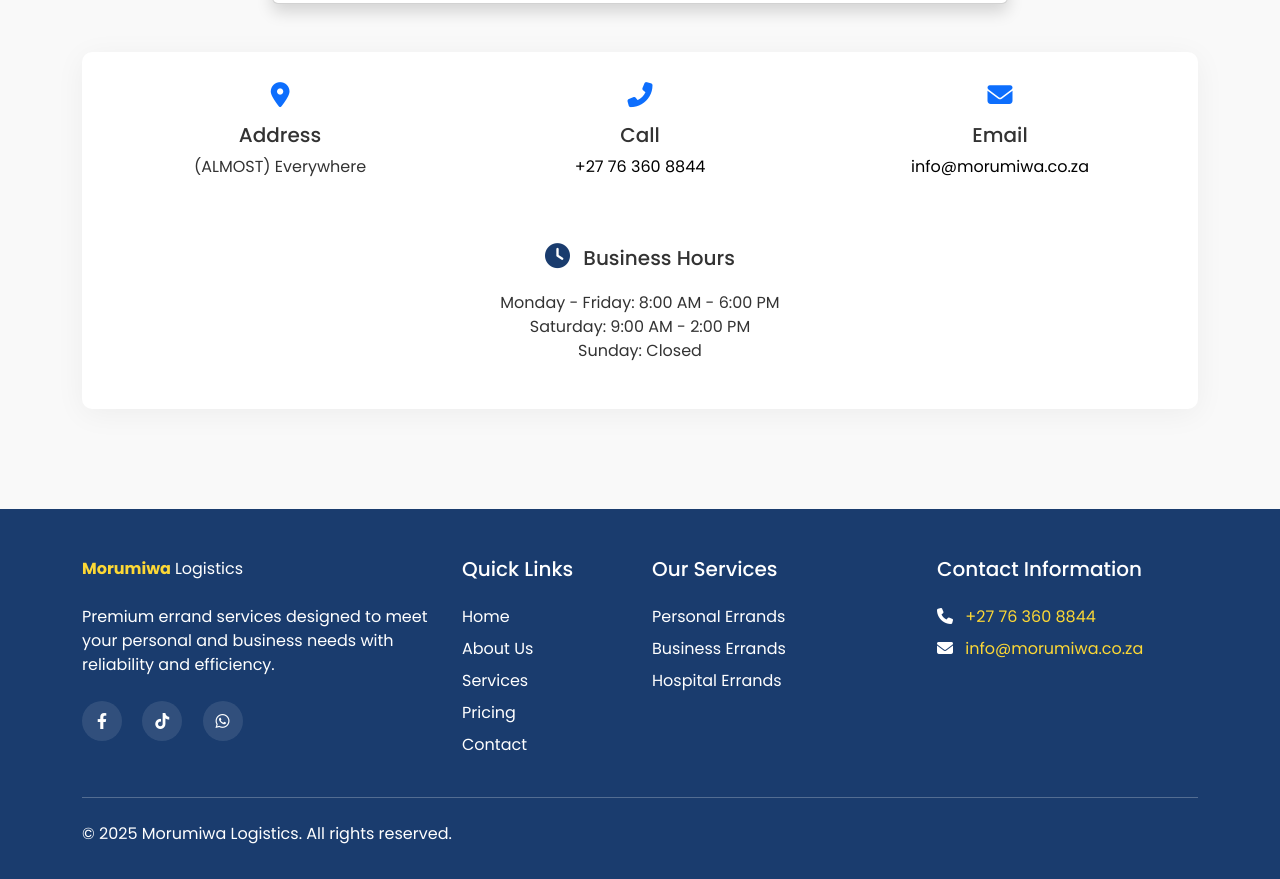
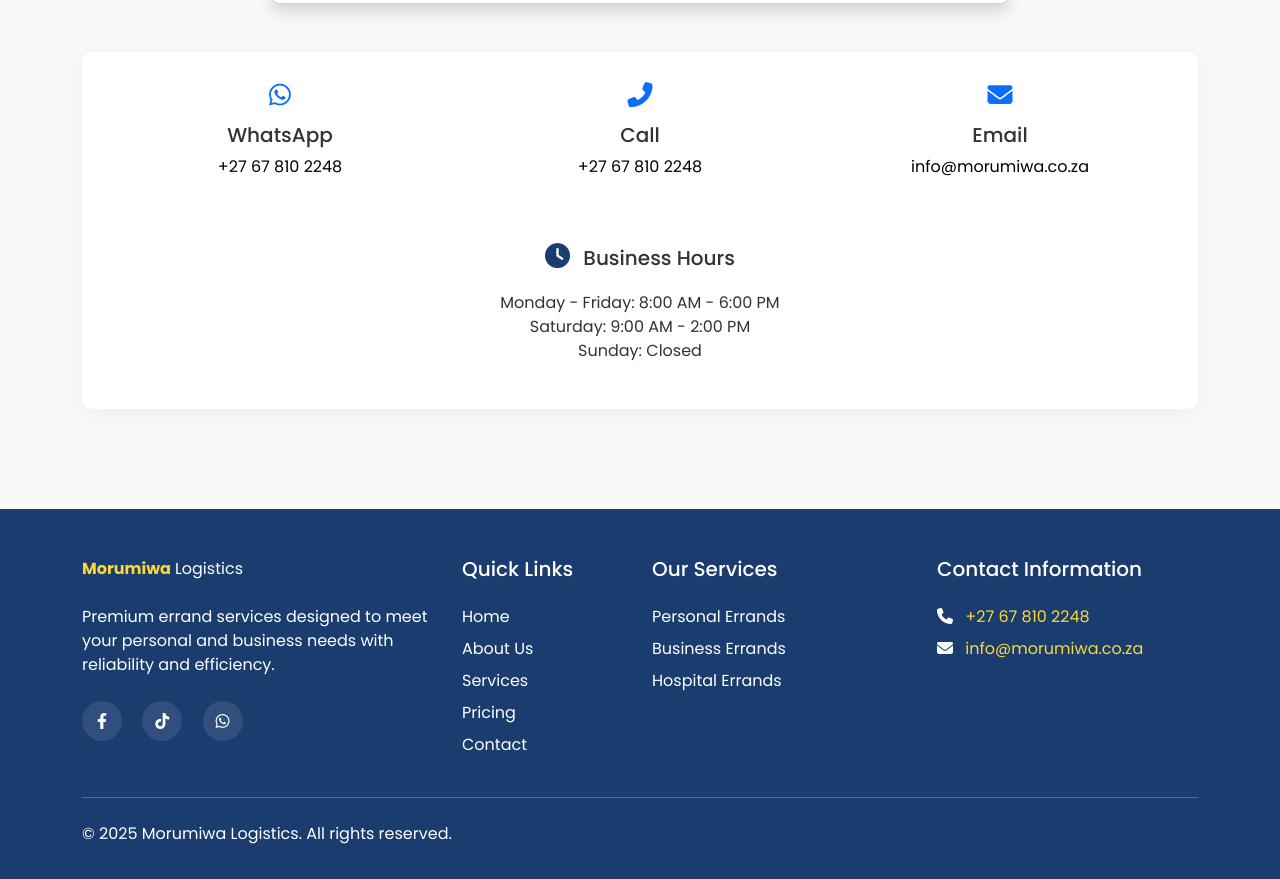
Before and after one commit to Alex-Sello7/Morumiwa_Logistics, a plain HTML site: page index.html in a window 1280 px wide. Shown: the part 7405-8284 px from the top of the page. Drawn offline with nearby package versions, Linux system fonts and the light colour scheme.

Commit message:
Updated contact details

```diff
--- a/index.html
+++ b/index.html
@@ -663,9 +663,10 @@
           <div class="row">
             <div class="col-md-4 mb-4">
               <div class="text-center">
-                <i class="fas fa-map-marker-alt fa-2x text-primary mb-3"></i>
-                <h5>Address</h5>
-                <p>(ALMOST) Everywhere</p>
+                <i class="fab fa-whatsapp fa-2x text-primary mb-3"></i>
+                <h5>WhatsApp</h5>
+                <p><a href="https://wa.me/27678102248?text=Hello" class="text-decoration-none" target="_blank">+27 67 810 2248</a></p>
+                </a>
               </div>
             </div>
 
@@ -673,7 +674,7 @@
               <div class="text-center">
                 <i class="fas fa-phone-alt fa-2x text-primary mb-3"></i>
                 <h5>Call</h5>
-                <p><a href="tel:+27763608844" class="text-decoration-none">+27 76 360 8844</a></p>
+                <p><a href="tel:+27678102248" class="text-decoration-none">+27 67 810 2248</a></p>
               </div>
             </div>
 
@@ -713,7 +714,7 @@
                         <a href="https://www.tiktok.com/@morumiwa.the.erra" class="text-white me-3" target="_blank">
                             <i class="fab fa-tiktok"></i>
                         </a>
-                        <a href="https://wa.me/27763608844" class="text-white me-3" target="_blank">
+                        <a href="https://wa.me/27678102248?text=Hi" class="text-white me-3" target="_blank">
                             <i class="fab fa-whatsapp"></i>
                         </a>
                     </div>
@@ -741,7 +742,7 @@
                     <ul class="list-unstyled">
                         <li class="mb-2">
                             <i class="fas fa-phone me-2"></i>
-                            <a href="tel:+27763608844" target="_blank">+27 76 360 8844</a>
+                            <a href="tel:+27678102248" target="_blank">+27 67 810 2248</a>
                         </li>
                         <li class="mb-2">
                             <i class="fas fa-envelope me-2"></i>
```
